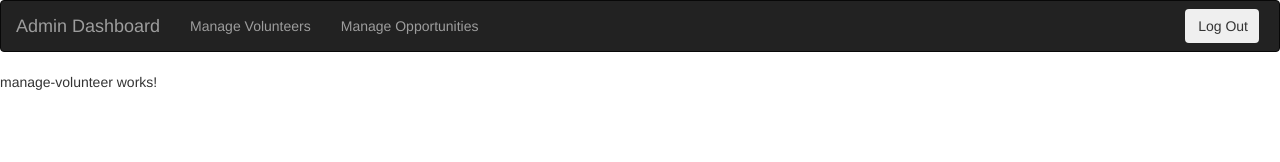
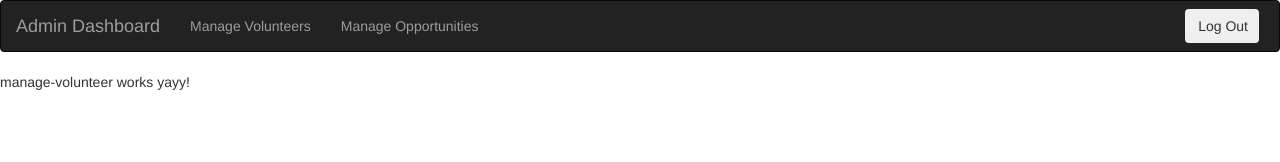
Before and after one commit to bray79/volunteer-system-front-end, an Angular app: page /manageVolunteer in a window 1280 px wide. Shown: the top 162 px of the page. Built offline with nearby package versions, Linux system fonts and the light colour scheme.

Commit message:
volunteer page test

```diff
--- a/src/app/manage-volunteer/manage-volunteer.component.html
+++ b/src/app/manage-volunteer/manage-volunteer.component.html
@@ -1,5 +1,5 @@
 <app-layout></app-layout>
-<p>manage-volunteer works!</p>
+<p>manage-volunteer works yayy!</p>
 
 <!-- TO DO:
     1. show list of volunteers' names
```
